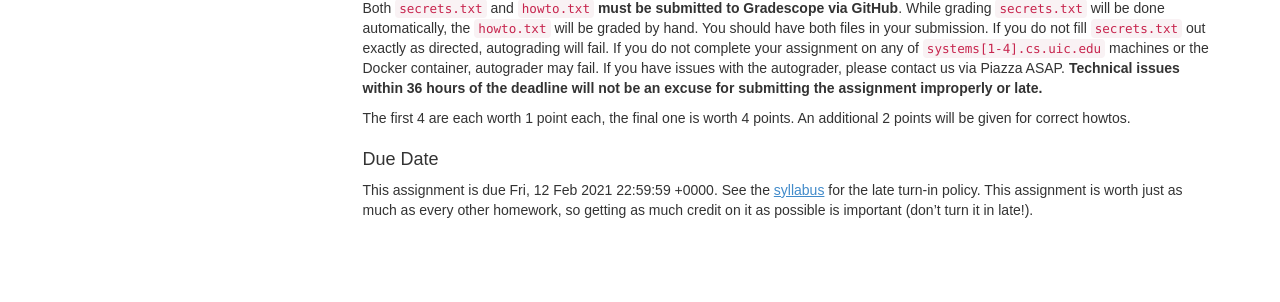
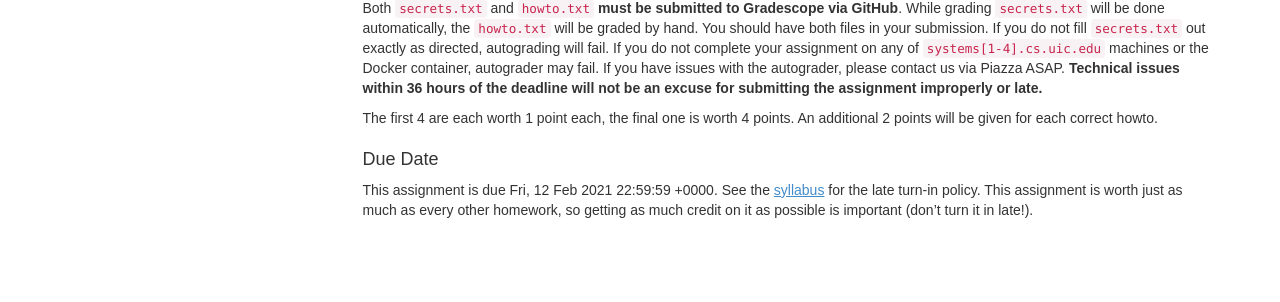
Before and after one commit to csatuic/cs361-website-old, a Jekyll site: the page built from _homeworks/homework2.md, in a window 1280 px wide. Shown: the part 1227-1529 px from the top of the page. Built offline with Jekyll 4.4.1, drawn with Linux system fonts in a browser that asks for light colours; some web fonts are replaced.

Commit message:
...for correct howtos => for each correct howto

```diff
--- a/_homeworks/homework2.md
+++ b/_homeworks/homework2.md
@@ -72,7 +72,7 @@ The executable files are available in the classroom repository and can be access
 
 Both `secrets.txt` and `howto.txt` **must be submitted to Gradescope via GitHub**. While grading `secrets.txt` will be done automatically, the `howto.txt` will be graded by hand. You should have both files in your submission. If you do not fill `secrets.txt` out exactly as directed, autograding will fail. If you do not complete your assignment on any of `systems[1-4].cs.uic.edu` machines or the Docker container, autograder may fail. If you have issues with the autograder, please contact us via Piazza ASAP. **Technical issues within 36 hours of the deadline will not be an excuse for submitting the assignment improperly or late.**
 
-The first 4 are each worth 1 point each, the final one is worth 4 points. An additional 2 points will be given for correct howtos.
+The first 4 are each worth 1 point each, the final one is worth 4 points. An additional 2 points will be given for each correct howto.
 
 ### Due Date
 This assignment is due {{ page.due.date | date_to_rfc822 }}. See the [syllabus](syllabus.html) for the late turn-in policy. This assignment is worth just as much as every other homework, so getting as much credit on it as possible is important (don't turn it in late!).
```
